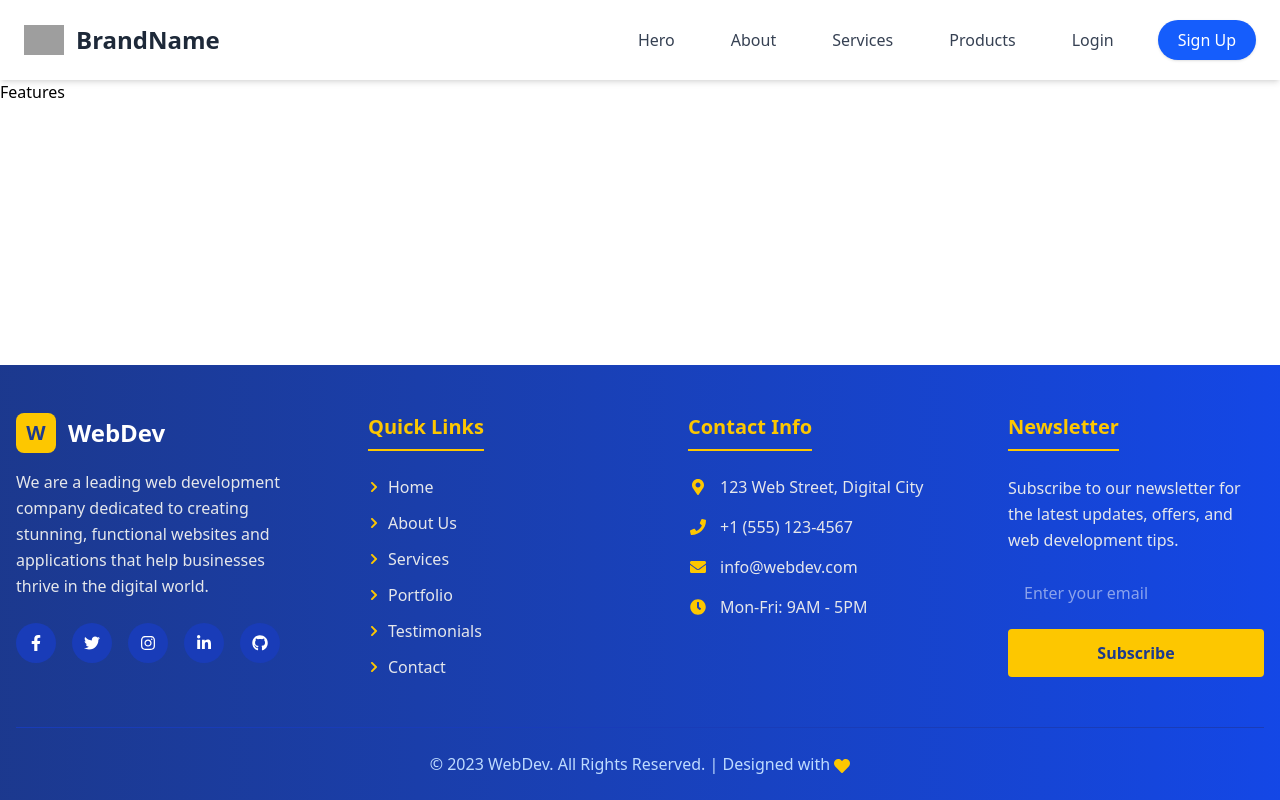
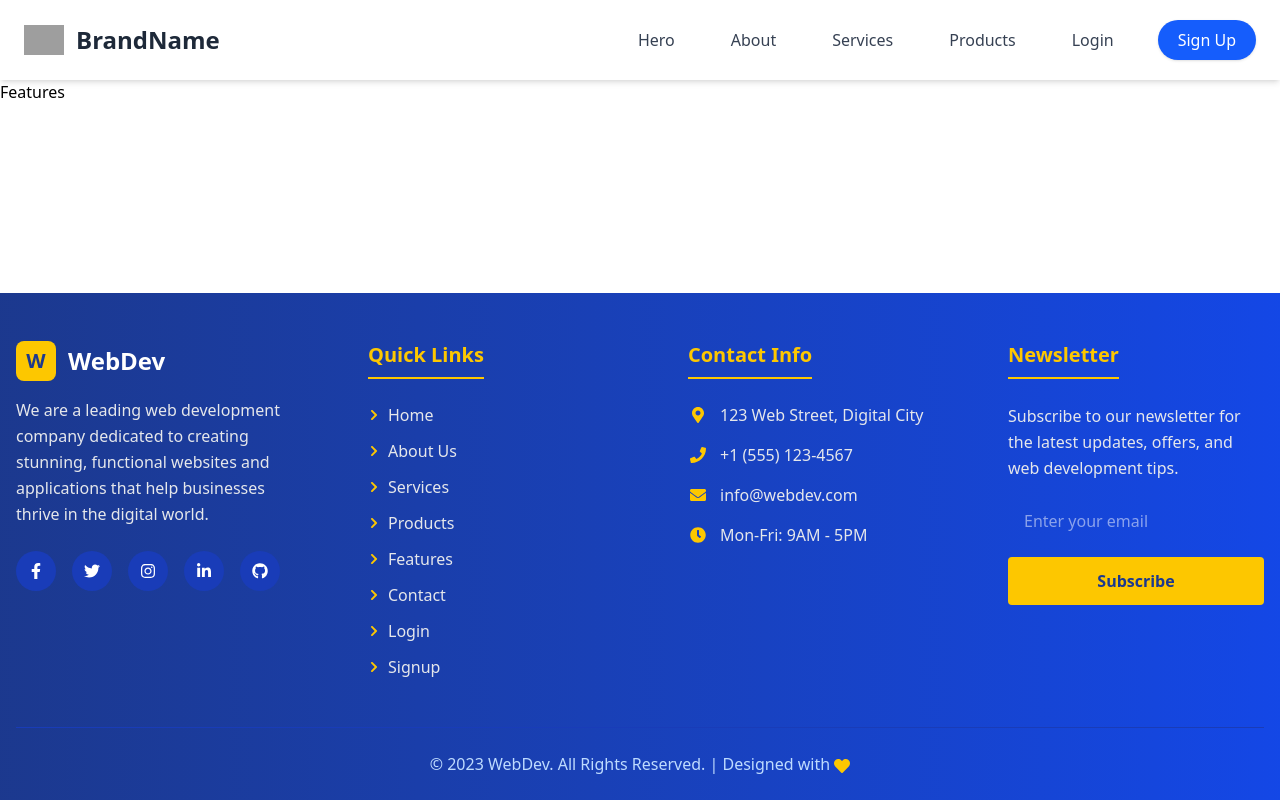
Before and after one commit to Abdiaziz82/react_collab, a React (Vite) app in the folder frontend/: page /features in a window 1280 px wide. Built offline with nearby package versions, Linux system fonts and the light colour scheme; grey boxes are pictures that could not be loaded.

Commit message:
fixed footer

```diff
--- a/frontend/src/Components/Footer.jsx
+++ b/frontend/src/Components/Footer.jsx
@@ -12,6 +12,7 @@ import {
   FaEnvelope,
   FaClock
 } from 'react-icons/fa';
+import { Link } from 'react-router';
 
 const Footer = () => {
   return (
@@ -53,34 +54,44 @@ const Footer = () => {
             <h3 className="text-yellow-400 text-xl font-semibold mb-6 pb-2 border-b-2 border-yellow-400 inline-block">Quick Links</h3>
             <ul className="space-y-3">
               <li>
-                <a href="#" className="text-gray-200 hover:text-yellow-400 transition-all flex items-center">
+                <Link to="/" className="text-gray-200 hover:text-yellow-400 transition-all flex items-center">
                   <FaChevronRight className="text-yellow-400 text-xs mr-2" /> Home
-                </a>
+                </Link>
               </li>
               <li>
-                <a href="#" className="text-gray-200 hover:text-yellow-400 transition-all flex items-center">
+                <Link to="/about" className="text-gray-200 hover:text-yellow-400 transition-all flex items-center">
                   <FaChevronRight className="text-yellow-400 text-xs mr-2" /> About Us
-                </a>
+                </Link>
               </li>
               <li>
-                <a href="#" className="text-gray-200 hover:text-yellow-400 transition-all flex items-center">
+                <Link to="/services" className="text-gray-200 hover:text-yellow-400 transition-all flex items-center">
                   <FaChevronRight className="text-yellow-400 text-xs mr-2" /> Services
-                </a>
+                </Link>
               </li>
               <li>
-                <a href="#" className="text-gray-200 hover:text-yellow-400 transition-all flex items-center">
-                  <FaChevronRight className="text-yellow-400 text-xs mr-2" /> Portfolio
-                </a>
+                <Link to="/products" className="text-gray-200 hover:text-yellow-400 transition-all flex items-center">
+                  <FaChevronRight className="text-yellow-400 text-xs mr-2" /> Products
+                </Link>
               </li>
               <li>
-                <a href="#" className="text-gray-200 hover:text-yellow-400 transition-all flex items-center">
-                  <FaChevronRight className="text-yellow-400 text-xs mr-2" /> Testimonials
-                </a>
+                <Link to="/features" className="text-gray-200 hover:text-yellow-400 transition-all flex items-center">
+                  <FaChevronRight className="text-yellow-400 text-xs mr-2" /> Features
+                </Link>
               </li>
               <li>
-                <a href="#" className="text-gray-200 hover:text-yellow-400 transition-all flex items-center">
+                <Link to="/contact" className="text-gray-200 hover:text-yellow-400 transition-all flex items-center">
                   <FaChevronRight className="text-yellow-400 text-xs mr-2" /> Contact
-                </a>
+                </Link>
+              </li>
+              <li>
+                <Link to="/login" className="text-gray-200 hover:text-yellow-400 transition-all flex items-center">
+                  <FaChevronRight className="text-yellow-400 text-xs mr-2" /> Login
+                </Link>
+              </li>
+              <li>
+                <Link to="/signup" className="text-gray-200 hover:text-yellow-400 transition-all flex items-center">
+                  <FaChevronRight className="text-yellow-400 text-xs mr-2" /> Signup
+                </Link>
               </li>
             </ul>
           </div>
```
